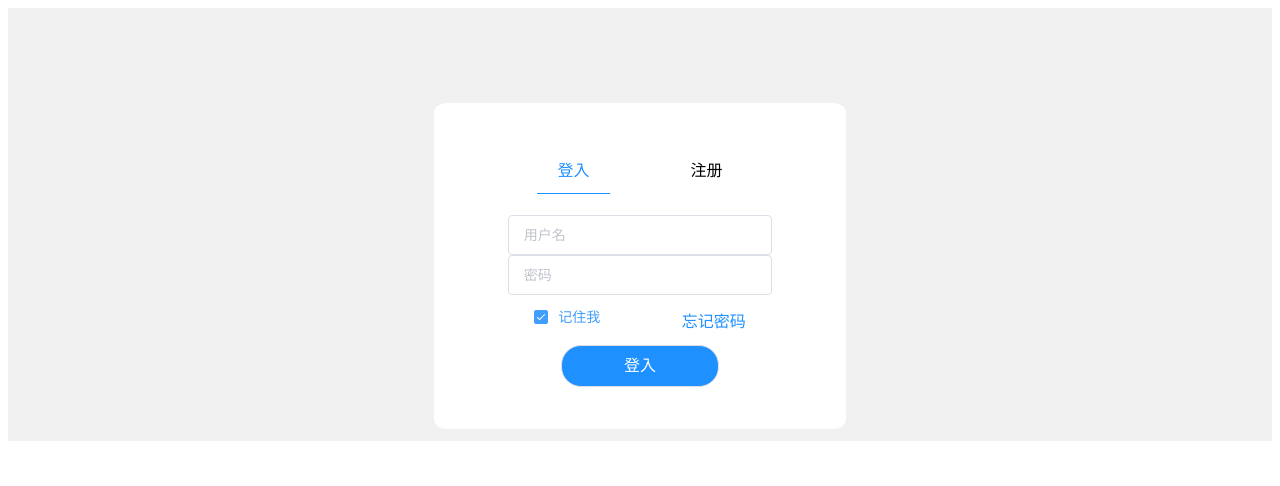
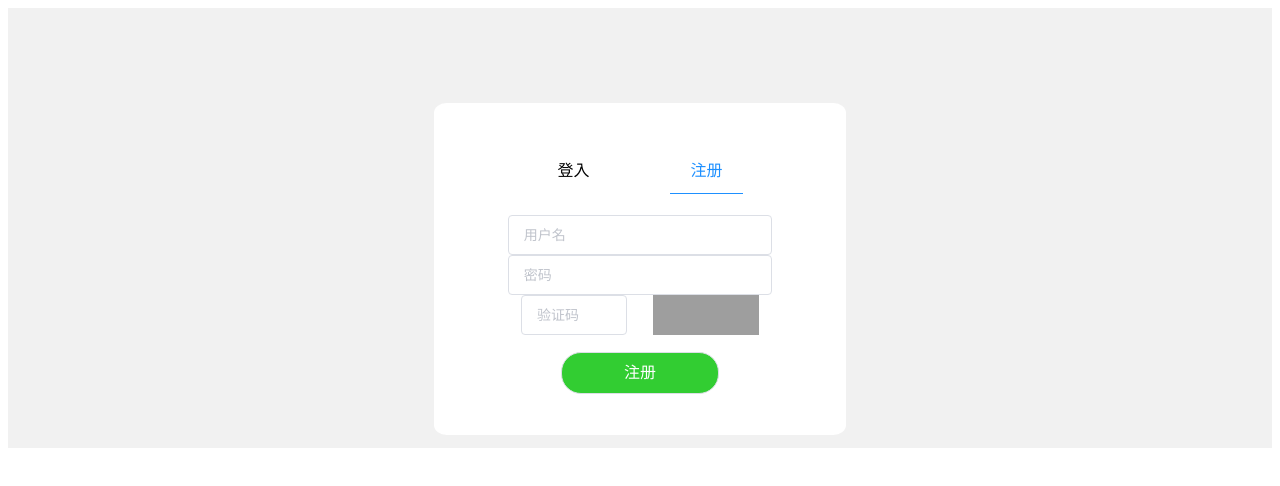
Before and after one commit to gavinwang23/ShareWeb-front, a Vue app: page /entry in a window 1280 px wide. Shown: the top 486 px of the page. Built offline with nearby package versions, Linux system fonts and the light colour scheme; what mavon-editor, v-charts would draw is missing.

Commit message:
修复index页跳转到entry页显示不正确问题

```diff
--- a/src/views/entry.vue
+++ b/src/views/entry.vue
@@ -59,6 +59,9 @@ export default {
       switchProperty: true
     };
   },
+  created(){
+    this.switchProperty = this.$route.params.entryData;
+  },
   methods: {
     loginFunction() {
       this.switchProperty = true;
```
